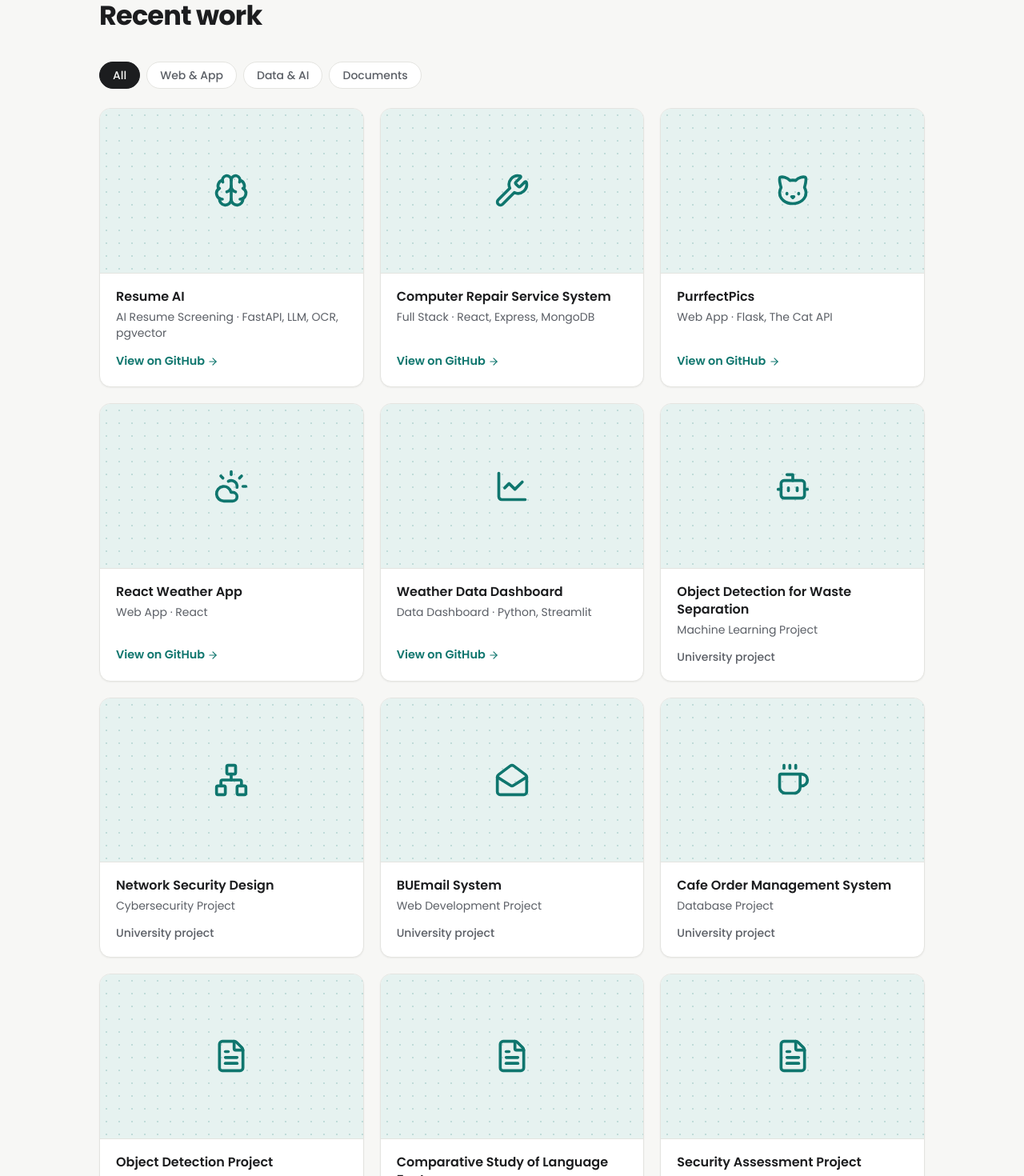
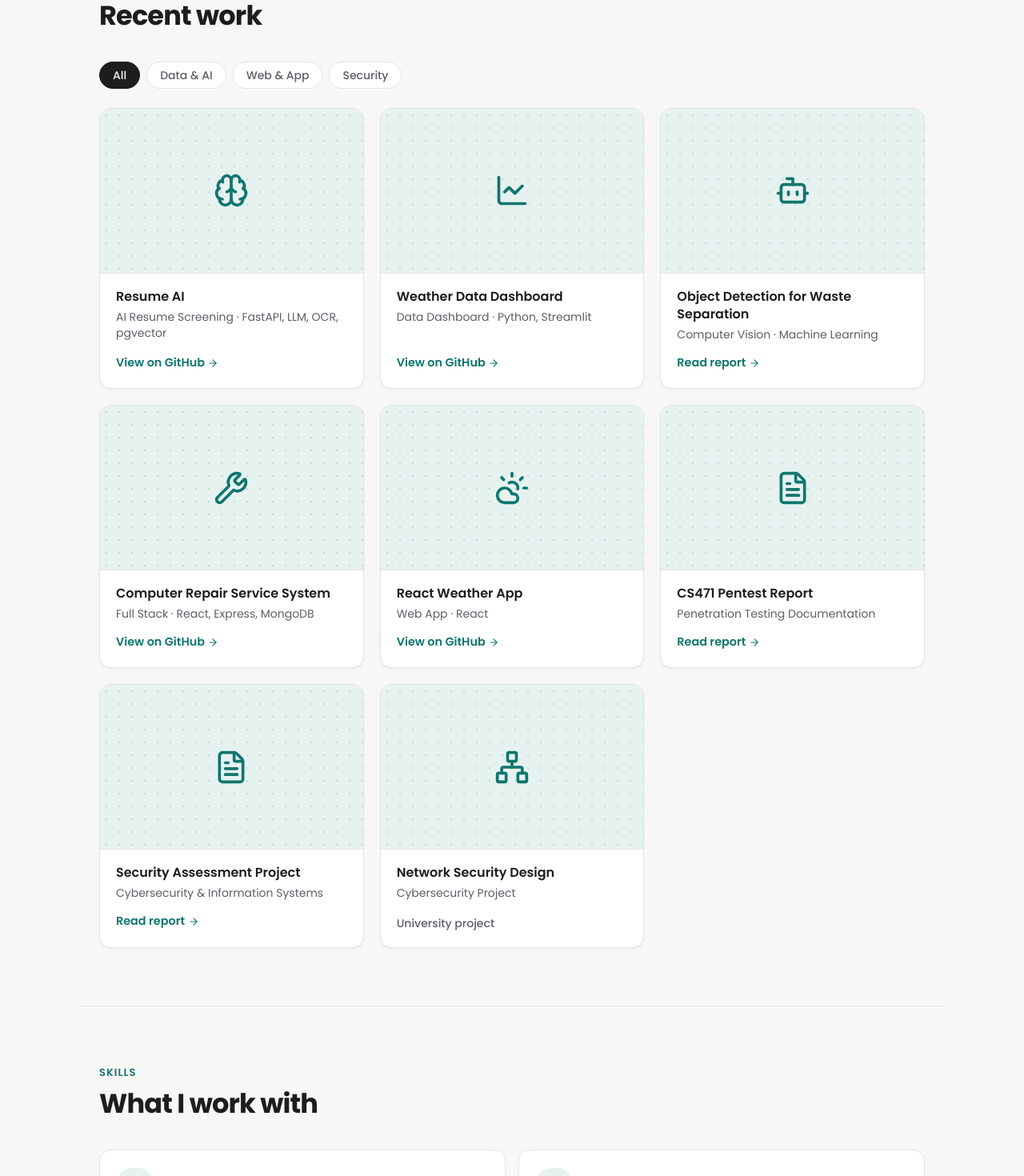
Before and after one commit to thanaboon8759/Portfolio_Thanaboon, a React (Vite) app: page / in a window 1280 px wide. Shown: the part 2040-3510 px from the top of the page at 80% size. Built offline with nearby package versions, Linux system fonts and the light colour scheme.

Commit message:
Curate projects to 8, Data & AI first, security last

```diff
--- a/package.json
+++ b/package.json
@@ -6,7 +6,8 @@
   "scripts": {
     "dev": "vite",
     "build": "tsc -b && vite build",
-    "preview": "vite preview"
+    "preview": "vite preview",
+    "test": "node --test \"src/**/*.test.ts\""
   },
   "dependencies": {
     "class-variance-authority": "^0.7.1",
--- a/src/data.ts
+++ b/src/data.ts
@@ -1,6 +1,6 @@
 import type { LucideIcon } from 'lucide-react'
 import {
-  Bot, Brain, Cat, ChartLine, CloudSun, Coffee, FileText, GraduationCap, MailOpen, Network, School, ShieldCheck, Wrench,
+  Bot, Brain, ChartLine, CloudSun, FileText, GraduationCap, Network, School, ShieldCheck, Wrench,
 } from 'lucide-react'
 
 export const profile = {
@@ -10,16 +10,17 @@ export const profile = {
   githubHandle: 'thanaboon8759',
   linkedin: 'https://www.linkedin.com/in/thanaboon-thongprada-845856384/',
   linkedinHandle: 'thanaboon-thongprada',
+  role: 'Computer Science student, Data & AI',
   roles: ['Computer Science Student', 'Data & AI Student', 'Cybersecurity Student', 'Problem Solver'],
 }
 
-export type Category = 'web' | 'data' | 'documents'
+export type Category = 'data' | 'web' | 'security'
 
 export const filters: { id: 'all' | Category; label: string }[] = [
   { id: 'all', label: 'All' },
+  { id: 'data', label: 'Data & AI' },
   { id: 'web', label: 'Web & App' },
-  { id: 'data', label: 'Data & AI' },
-  { id: 'documents', label: 'Documents' },
+  { id: 'security', label: 'Security' },
 ]
 
 export type Project = {
@@ -35,38 +36,33 @@ export type Project = {
 const repo = (name: string) => `https://github.com/thanaboon8759/${name}`
 
 export const projects: Project[] = [
+  // Data & AI
   { title: 'Resume AI', subtitle: 'AI Resume Screening · FastAPI, LLM, OCR, pgvector', category: 'data', icon: Brain, repo: repo('RESUME-AI') },
-  { title: 'Computer Repair Service System', subtitle: 'Full Stack · React, Express, MongoDB', category: 'web', icon: Wrench, repo: repo('Service-System') },
-  { title: 'PurrfectPics', subtitle: 'Web App · Flask, The Cat API', category: 'web', icon: Cat, repo: repo('Cat_API') },
-  { title: 'React Weather App', subtitle: 'Web App · React', category: 'web', icon: CloudSun, repo: repo('React-Weather-App') },
   { title: 'Weather Data Dashboard', subtitle: 'Data Dashboard · Python, Streamlit', category: 'data', icon: ChartLine, repo: repo('Weather-Data-Dashboard') },
-  { title: 'Object Detection for Waste Separation', subtitle: 'Machine Learning Project', category: 'data', icon: Bot },
-  { title: 'Network Security Design', subtitle: 'Cybersecurity Project', category: 'data', icon: Network },
-  { title: 'BUEmail System', subtitle: 'Web Development Project', category: 'web', icon: MailOpen },
-  { title: 'Cafe Order Management System', subtitle: 'Database Project', category: 'web', icon: Coffee },
   {
-    title: 'Object Detection Project', subtitle: 'Machine Learning & Computer Vision', category: 'documents', icon: FileText,
+    title: 'Object Detection for Waste Separation', subtitle: 'Computer Vision · Machine Learning', category: 'data', icon: Bot,
     pdf: { src: 'images/Object Detection.pdf', description: 'Machine Learning project on waste separation using computer vision. Covers the object detection algorithms used to classify waste automatically.' },
   },
+  // Web & App
+  { title: 'Computer Repair Service System', subtitle: 'Full Stack · React, Express, MongoDB', category: 'web', icon: Wrench, repo: repo('Service-System') },
+  { title: 'React Weather App', subtitle: 'Web App · React', category: 'web', icon: CloudSun, repo: repo('React-Weather-App') },
+  // Security
   {
-    title: 'Comparative Study of Language Features', subtitle: 'Programming Languages Research', category: 'documents', icon: FileText,
-    pdf: { src: 'images/Comparative Study of Language Features.pdf', description: 'A study comparing programming languages: their paradigms, performance and typical use cases.' },
+    title: 'CS471 Pentest Report', subtitle: 'Penetration Testing Documentation', category: 'security', icon: FileText,
+    pdf: { src: 'images/CS471 Pentest Report V Final.pdf', description: 'Penetration testing report for CS471: vulnerabilities found, how they were exploited, and recommended fixes.' },
   },
   {
-    title: 'Security Assessment Project', subtitle: 'Cybersecurity & Information Systems', category: 'documents', icon: FileText,
+    title: 'Security Assessment Project', subtitle: 'Cybersecurity & Information Systems', category: 'security', icon: FileText,
     pdf: { src: 'images/Security Assessment Project for Information Systems Simulation.pdf', description: 'Security assessment of a simulated information system: evaluation methods, vulnerability analysis and simulation-based testing.' },
   },
-  {
-    title: 'CS471 Pentest Report', subtitle: 'Penetration Testing Documentation', category: 'documents', icon: FileText,
-    pdf: { src: 'images/CS471 Pentest Report V Final.pdf', description: 'Penetration testing report for CS471: vulnerabilities found, how they were exploited, and recommended fixes.' },
-  },
+  { title: 'Network Security Design', subtitle: 'Cybersecurity Project', category: 'security', icon: Network },
 ]
 
 export type Certificate = { image: string; title: string; shortTitle: string; description: string; width: number; height: number }
 
 export const certificates: Certificate[] = [
+  { image: 'images/certificate2.png', title: 'Customer Service with Python: Build a Chatbot using ChatGPT', shortTitle: 'Customer Service with Python', description: 'Coursera Project Network, Feb 2025', width: 2200, height: 1700 },
   { image: 'images/certificate1.png', title: 'BU-ITI CTF Competition 2025', shortTitle: 'BU-ITI CTF Competition 2025', description: 'National-level cybersecurity challenge', width: 5516, height: 3763 },
-  { image: 'images/certificate2.png', title: 'Customer Service with Python: Build a Chatbot using ChatGPT', shortTitle: 'Customer Service with Python', description: 'Coursera Project Network, Feb 2025', width: 2200, height: 1700 },
   { image: 'images/certificate3.png', title: 'Basic Security Certificate', shortTitle: 'Basic Security Certificate', description: 'Cybersecurity fundamentals', width: 2339, height: 1654 },
 ]
 
@@ -94,10 +90,10 @@ export const journey: TimelineEntry[] = [
   {
     date: '2022 – Present', title: 'Computer Science projects', place: 'Bangkok University', icon: ShieldCheck,
     points: [
+      'Built an object-detection model for waste separation',
+      'Wrote a penetration testing report for CS471',
+      'Ran a security assessment of a simulated information system',
       'Competed in the BU-ITI CTF Competition 2025, a national-level cybersecurity challenge',
-      'Wrote a penetration testing report for CS471',
-      'Built an object-detection model for waste separation',
-      'Ran a security assessment of a simulated information system',
     ],
     tags: ['Python', 'Computer Vision', 'Kali Linux', 'Pentesting'],
   },
--- a/tsconfig.app.json
+++ b/tsconfig.app.json
@@ -19,5 +19,6 @@
     "erasableSyntaxOnly": true,
     "noFallthroughCasesInSwitch": true
   },
-  "include": ["src"]
+  "include": ["src"],
+  "exclude": ["src/**/*.test.ts"]
 }
```
Also changed, not shown: 1 other file (tests, documents, lock files or other folders).
